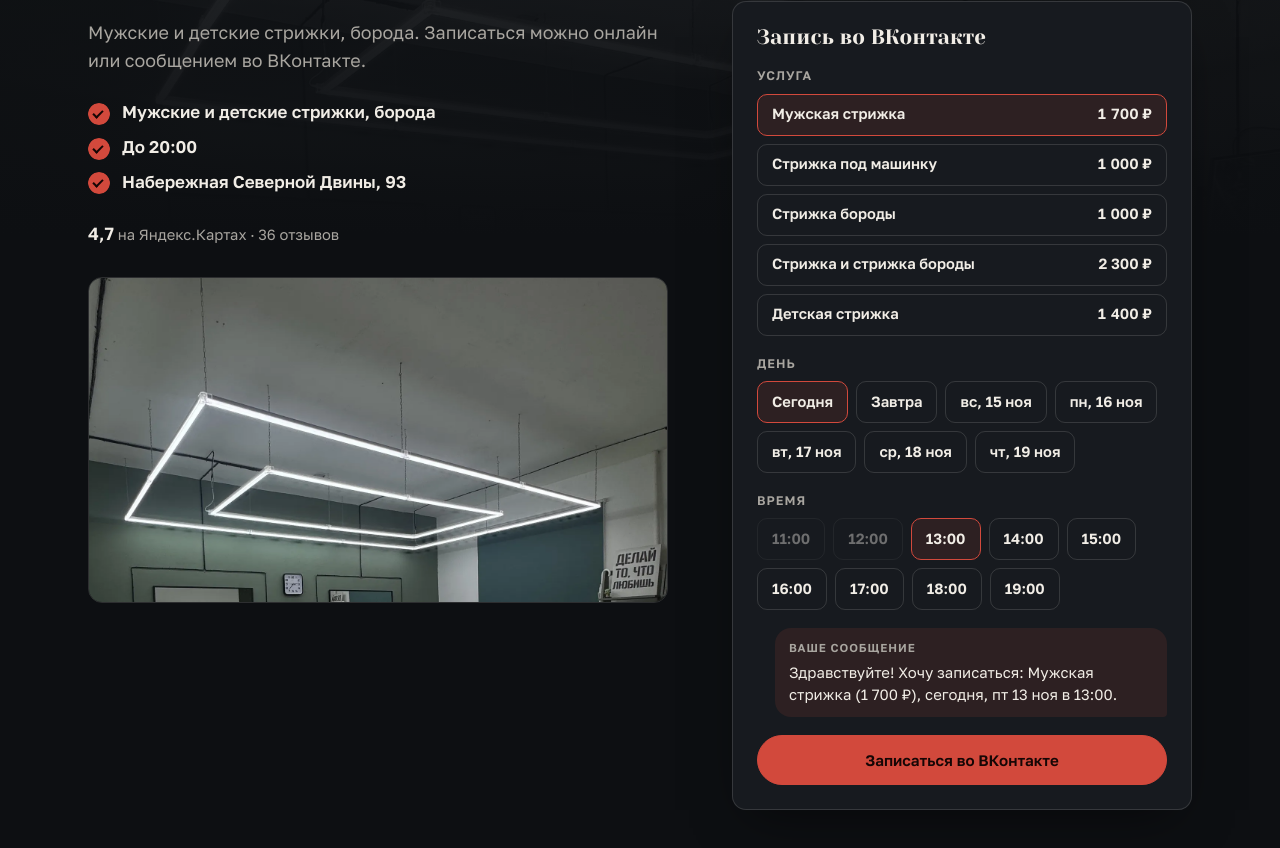
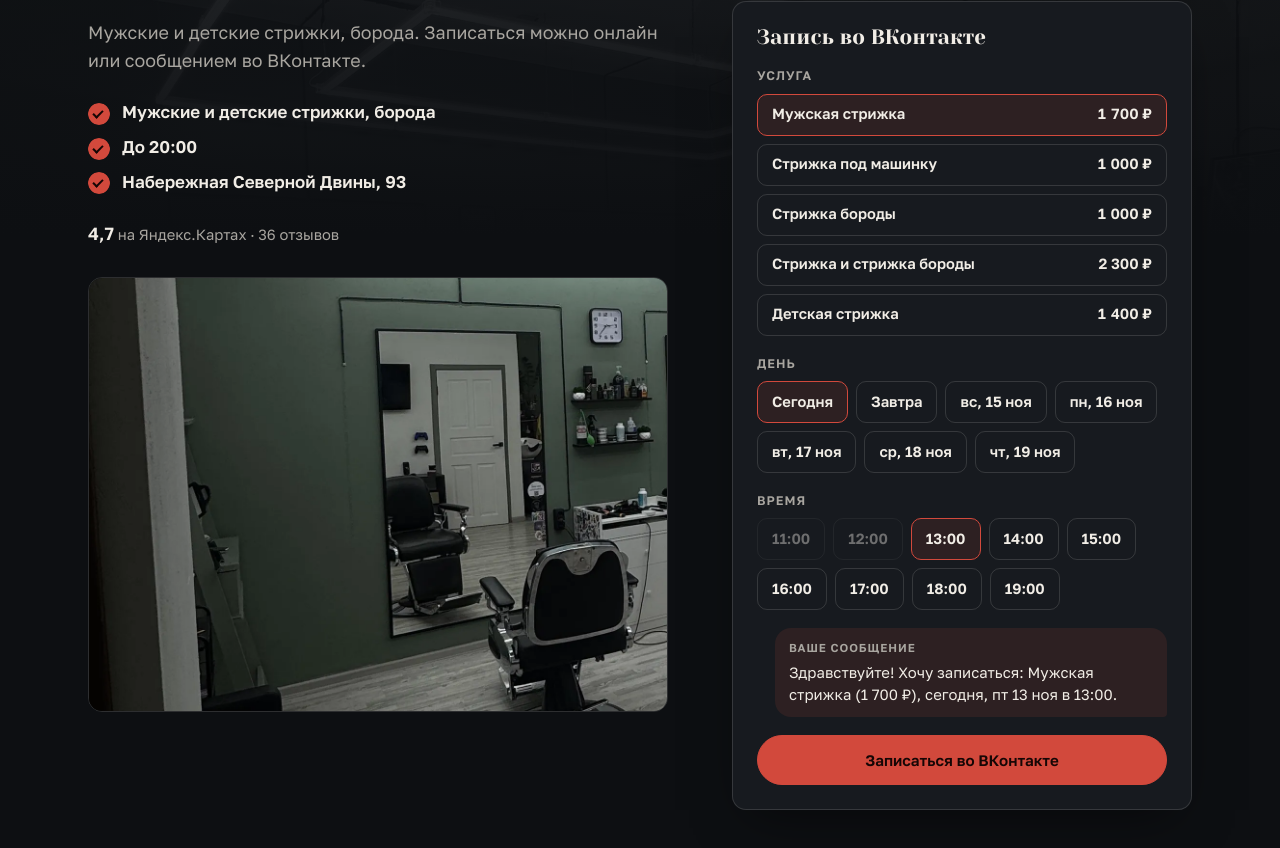
Before and after one commit to Inna002233/pomor-arkhangelsk, a plain HTML site: page index.html in a window 1280 px wide. Shown: the part 424-1272 px from the top of the page. Drawn offline with Linux system fonts and the light colour scheme; a web font is replaced by a local one.

Commit message:
Фото зала с креслом вместо потолка

```diff
--- a/index.html
+++ b/index.html
@@ -35,7 +35,7 @@
       <p class="s-lead">Мужские и детские стрижки, борода. Записаться можно онлайн или сообщением во ВКонтакте.</p>
       <ul class="s-ticks"><li>Мужские и детские стрижки, борода</li><li>До 20:00</li><li>Набережная Северной Двины, 93</li></ul>
       <p class="s-rating"><b>4,7</b> на Яндекс.Картах · 36 отзывов</p>
-      <figure class="s-hero__photo"><img class="" src="assets/hero.webp" alt="Зал студии Помор: рабочие места мастеров и световые линии" loading="lazy" decoding="async"></figure>
+      <figure class="s-hero__photo"><img class="" src="assets/zal.webp" alt="Зал студии Помор: парикмахерское кресло и зеркало" loading="lazy" decoding="async"></figure>
     </div>
     <div class="s-hero__widget" id="widget"><form class="s-widget" data-s-booking data-days="7" data-closed="" data-slots="11:00,12:00,13:00,14:00,15:00,16:00,17:00,18:00,19:00" data-message="Здравствуйте! Хочу записаться: {услуга}, {день} в {время}." onsubmit="return false">
       <h2 class="s-widget__title">Запись во ВКонтакте</h2>
--- a/style-prod.css
+++ b/style-prod.css
@@ -203,6 +203,7 @@ main { max-width: var(--wrap); margin: 0 auto; padding: 0 var(--gut); }
 }
 
 h1{font-weight:400;text-transform:none;letter-spacing:.01em;line-height:1.08}
+.s-hero__photo img{aspect-ratio:4/3}
 
 .s-bar__brand{font-family:"Ruslan Display",Georgia,serif;font-size:1.25rem;letter-spacing:.04em}
 h2,h3{font-weight:400;letter-spacing:0}
```
Also changed, not shown: assets/zal.webp (added).
